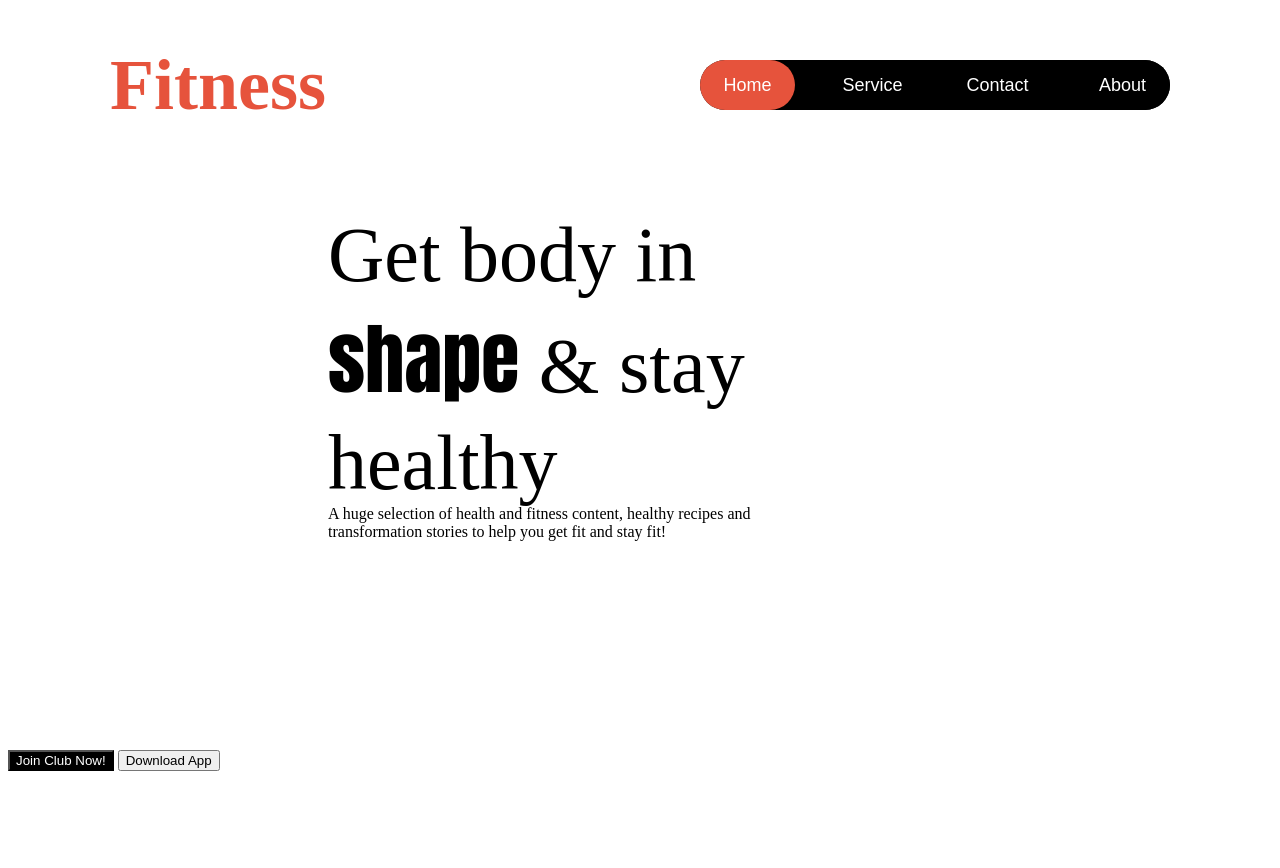
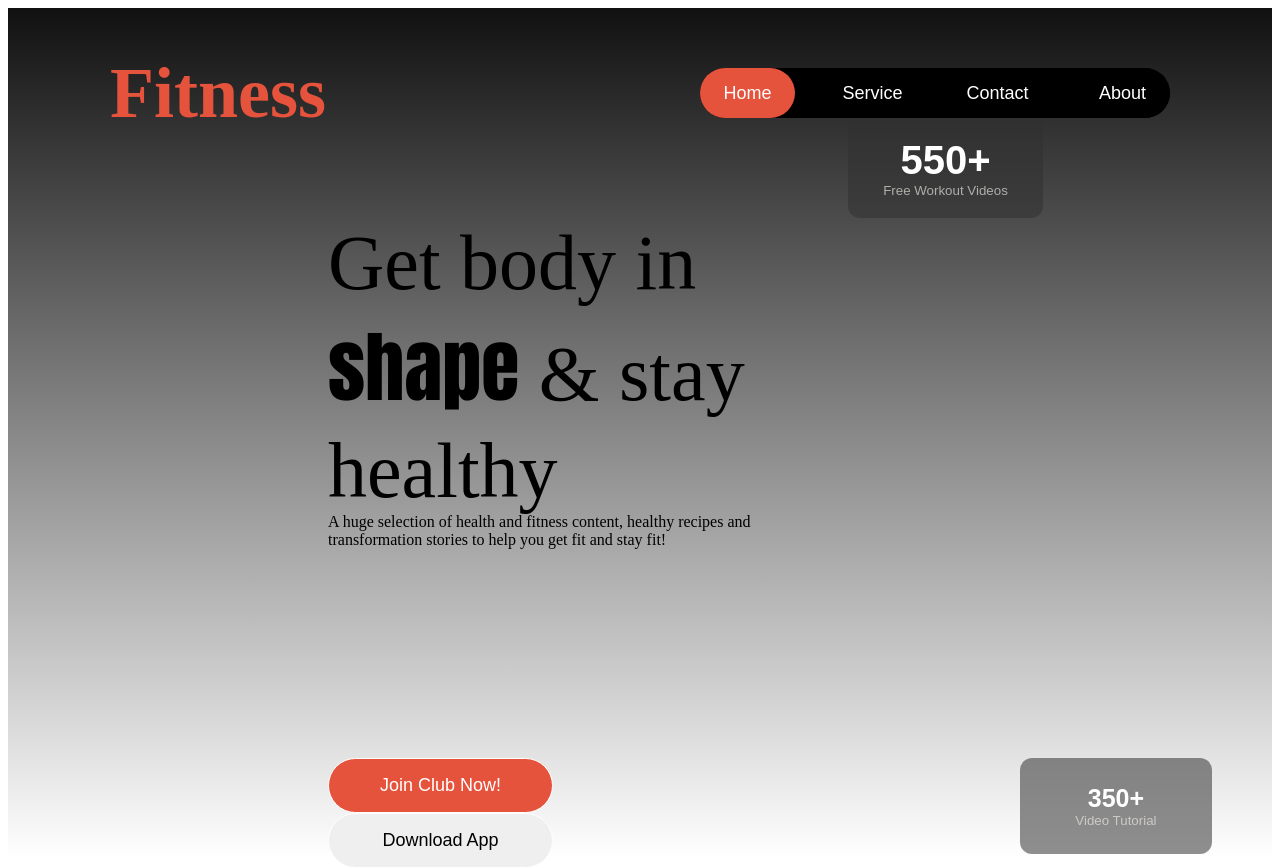
Before and after one commit to mdimteyazhossen/Assignment-2-in-programing-hero, a plain HTML site: page index.html in a window 1280 px wide. Before the commit the page ends 800 px from the top, so only its background shows below. Drawn offline with Linux system fonts and the light colour scheme.

Commit message:
add more code

```diff
--- a/index.html
+++ b/index.html
@@ -18,10 +18,20 @@
             </div>
         </div>
         <div class="title">
-            <div class="title1">Get body in <span>shape</span> & stay healthy</div>
-            <p class="desc">A huge selection of health and fitness content, healthy recipes and transformation stories to help you get fit and stay fit! </p>
-            <button class="home bgc">Join Club Now!</button>
-            <button >Download App</button>
+            <div class="tt">
+                <div>
+                    <div class="title1">Get body in <span>shape</span> & stay healthy</div>
+                    <p class="desc">A huge selection of health and fitness content, healthy recipes and transformation stories to help you get fit and stay fit! </p>
+                </div>
+                <button class="vtt vt"><span>550+</span> <br>Free Workout Videos</button>
+            </div>
+            <div class="bt">
+                <div class="desc-bt">
+                    <button class="home desc-button">Join Club Now!</button>
+                    <button class="desc-button">Download App</button>
+                </div>
+                <button class="vt"><span>350+</span> <br>Video Tutorial</button>
+            </div>
         </div>
 
 
--- a/style/desktop.css
+++ b/style/desktop.css
@@ -3,9 +3,12 @@ body{
 }
  /* header style start */
  header{
+    padding:60px ;
     height: 500px;
-    /* background: linear-gradient(180.00deg, rgb(17, 17, 17),rgba(119, 119, 119, 0) 100%); */
+    background: linear-gradient(180.00deg, rgb(17, 17, 17),rgba(119, 119, 119, 0) 100%);
+    background-color: rgb(17, 17, 17)rgba(119, 119, 119, 0);
     margin:auto;
+    height: 730px;
 }
 .button-webname{
     display:flex;
@@ -13,7 +16,6 @@ body{
     height: 50px;
     width: 1060px;
     margin: 0 auto;
-    margin-top: 60px;
     font-size: 36px;
     color: rgb(230, 83, 60);
     align-items: center;
@@ -46,17 +48,61 @@ body{
     font-size: 78px;
     height: 245px;
     width: 520px;
-    margin: 100px auto auto 320px;
+    margin: 100px auto 0 260px;
 }
 .desc{
     height: 245px;
     width: 520px;
-    margin: 50px auto auto 320px;
-
+    margin: 50px auto 0 260px;
 }
 .title1>span{
     font-family: Impact, Haettenschweiler, 'Arial Narrow Bold', sans-serif;
+}
+.desc-bt{
+    height: 60px;
+    width: 465px;
+}
+.desc-bt{
+    margin: 0 260px;
+}
+.desc-button{
+    padding: 16px 40px;
+    font-size: 18px;
+    height:55px ;
+    width:225px;
+    text-align: center;
+    box-sizing: border-box;
+    border: 1px solid rgb(255, 255, 255);
+    border-radius: 42px;
+}
+.bt{
+    display: flex;
+}
+.vt{
+    height: 96px;
+    width: 206px;
+    background-color: rgba(48, 48, 48, 0.54);
+    color: rgba(239, 237, 232, 0.65);
+    font-weight: 400;
+    border: 1px;
+    border-radius: 12px;
+}
+.vt>span{
+    font-size: 25px;
+    font-weight: 900;
+    color: white;
+}
+.vtt{
+    height: 100px;
+    width: 195px;
+}
+.vtt>span{
+    font-size: 40px;
+    font-weight: 1100;
 
+}
+.tt{
+    display: flex;
 }
 
 
```
